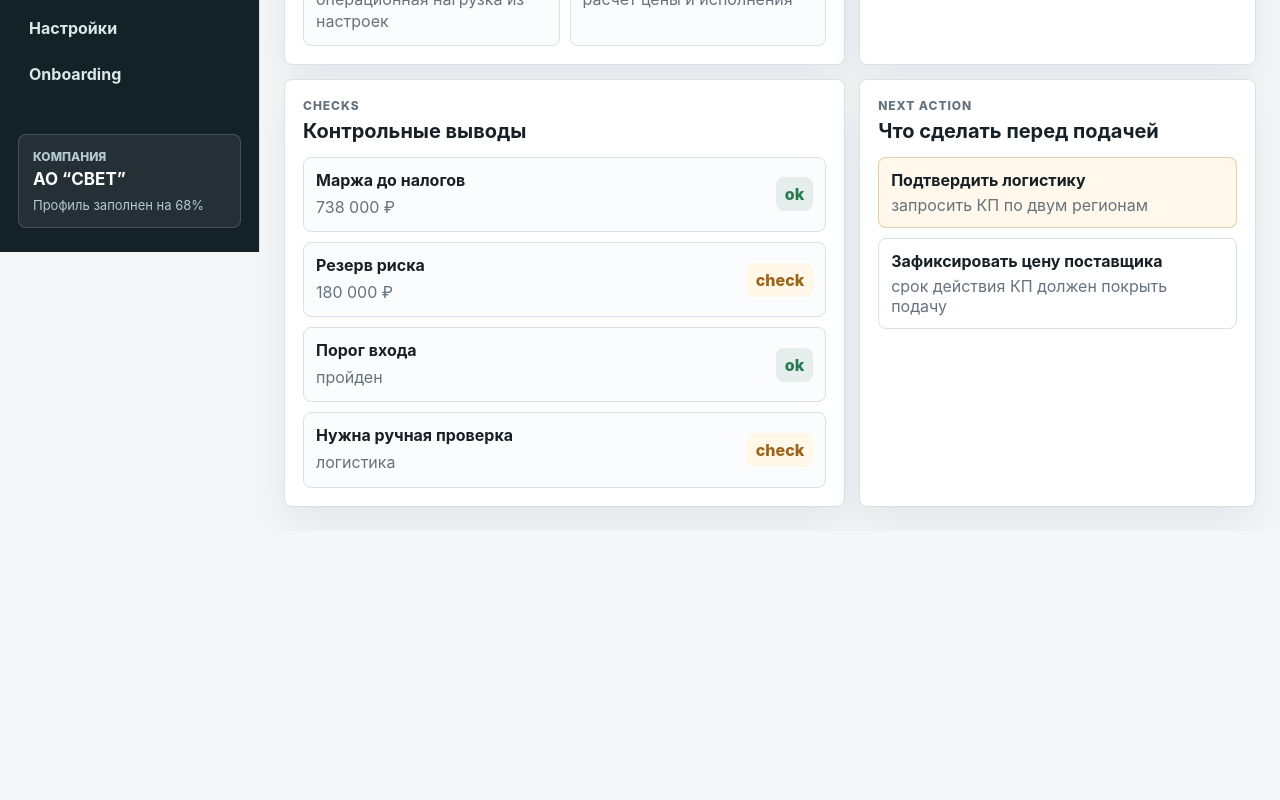
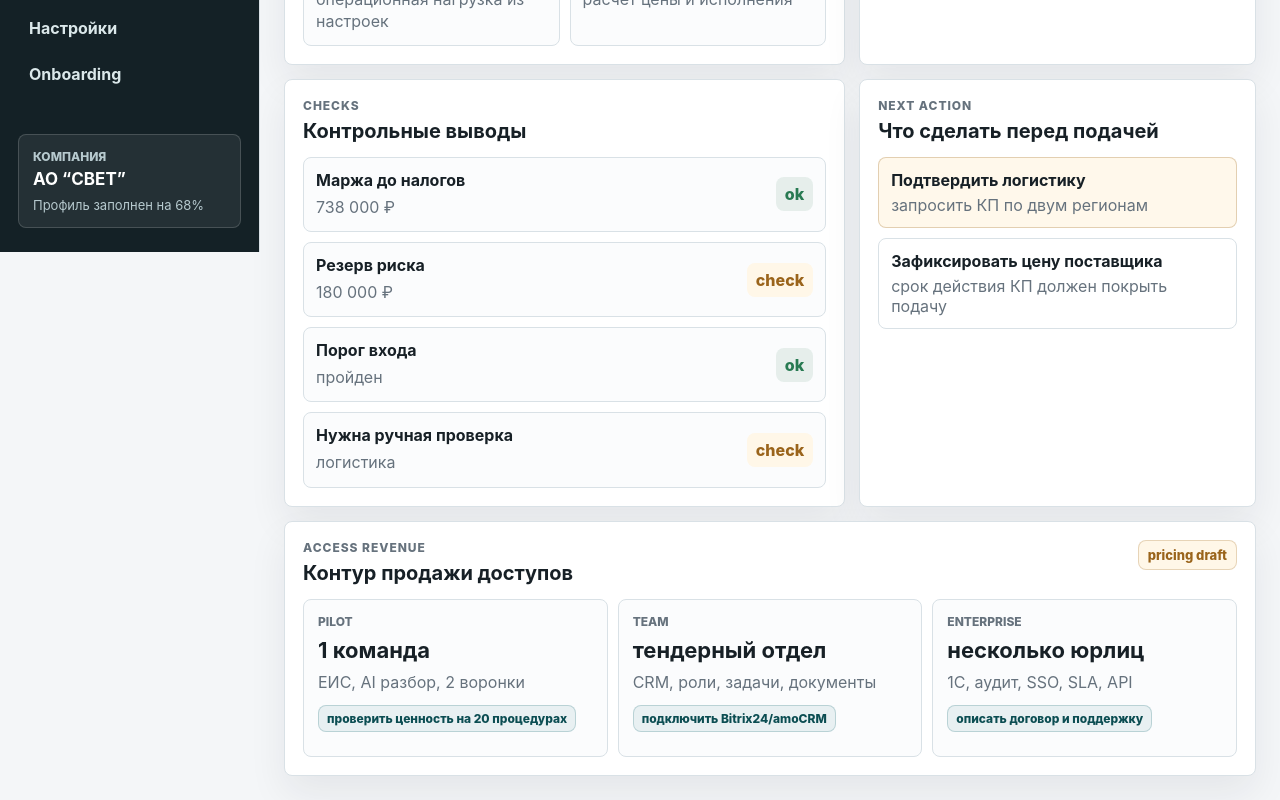
Before and after one commit to info14fourteen-creator/ASTS, a Next.js app in the folder apps/web/: page /economics in a window 1280 px wide. Shown: the part 548-1348 px from the top of the page. Before the commit the page ends 1079 px from the top, so only its background shows below. Built offline with nearby package versions, Linux system fonts and the light colour scheme.

Commit message:
Add access revenue pricing draft

```diff
--- a/apps/web/app/economics/page.tsx
+++ b/apps/web/app/economics/page.tsx
@@ -19,6 +19,12 @@ const checks = [
   ["Резерв риска", "180 000 ₽", "review"],
   ["Порог входа", "пройден", "ok"],
   ["Нужна ручная проверка", "логистика", "warning"],
+];
+
+const accessPlans = [
+  ["Pilot", "1 команда", "ЕИС, AI разбор, 2 воронки", "проверить ценность на 20 процедурах"],
+  ["Team", "тендерный отдел", "CRM, роли, задачи, документы", "подключить Bitrix24/amoCRM"],
+  ["Enterprise", "несколько юрлиц", "1C, аудит, SSO, SLA, API", "описать договор и поддержку"],
 ];
 
 export default function EconomicsPage() {
@@ -134,6 +140,26 @@ export default function EconomicsPage() {
               </article>
             </div>
           </article>
+
+          <article className="panel span-12">
+            <div className="panel-head compact">
+              <div>
+                <p className="eyebrow">Access revenue</p>
+                <h2>Контур продажи доступов</h2>
+              </div>
+              <span className="status-pill">pricing draft</span>
+            </div>
+            <div className="pricing-grid">
+              {accessPlans.map(([name, scope, includes, next]) => (
+                <article className="pricing-card" key={name}>
+                  <span>{name}</span>
+                  <strong>{scope}</strong>
+                  <p>{includes}</p>
+                  <em>{next}</em>
+                </article>
+              ))}
+            </div>
+          </article>
         </section>
       </section>
     </main>
--- a/apps/web/app/globals.css
+++ b/apps/web/app/globals.css
@@ -1314,6 +1314,59 @@ dd {
   text-align: right;
 }
 
+.pricing-grid {
+  display: grid;
+  grid-template-columns: repeat(3, minmax(0, 1fr));
+  gap: 10px;
+}
+
+.pricing-card {
+  min-height: 158px;
+  border: 1px solid var(--line);
+  border-radius: 8px;
+  padding: 14px;
+  background: #fbfcfd;
+}
+
+.pricing-card span,
+.pricing-card strong,
+.pricing-card p,
+.pricing-card em {
+  display: block;
+}
+
+.pricing-card span {
+  color: var(--muted);
+  font-size: 12px;
+  font-weight: 850;
+  text-transform: uppercase;
+}
+
+.pricing-card strong {
+  margin-top: 9px;
+  font-size: 22px;
+  line-height: 1.15;
+}
+
+.pricing-card p {
+  margin: 8px 0 0;
+  color: var(--muted);
+  line-height: 1.4;
+}
+
+.pricing-card em {
+  width: fit-content;
+  margin-top: 12px;
+  border: 1px solid rgba(18, 106, 113, 0.22);
+  border-radius: 8px;
+  padding: 5px 8px;
+  background: rgba(18, 106, 113, 0.08);
+  color: var(--accent-dark);
+  font-style: normal;
+  font-size: 12px;
+  font-weight: 850;
+}
+
 .ai-review-list {
   display: grid;
   gap: 10px;
@@ -2043,6 +2096,10 @@ dd {
     grid-template-columns: 1fr;
   }
 
+  .pricing-grid {
+    grid-template-columns: 1fr;
+  }
+
   .economics-row {
     display: grid;
   }
```
